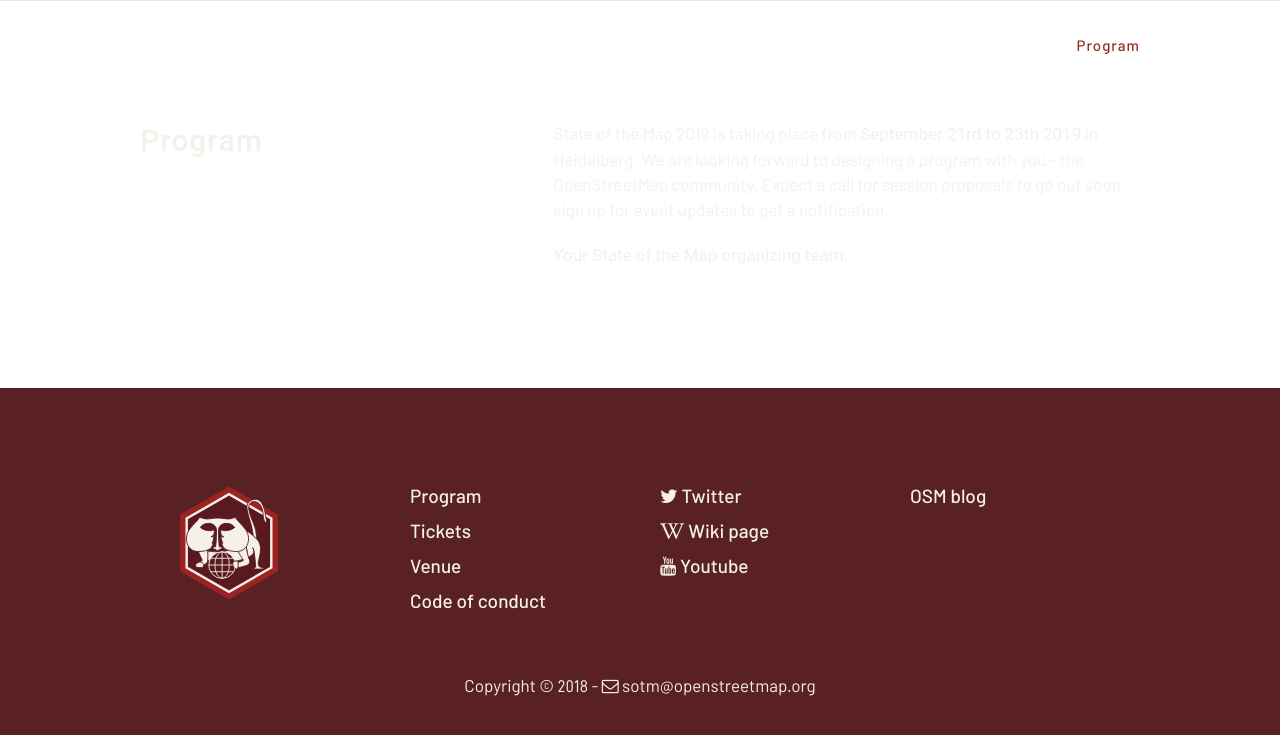
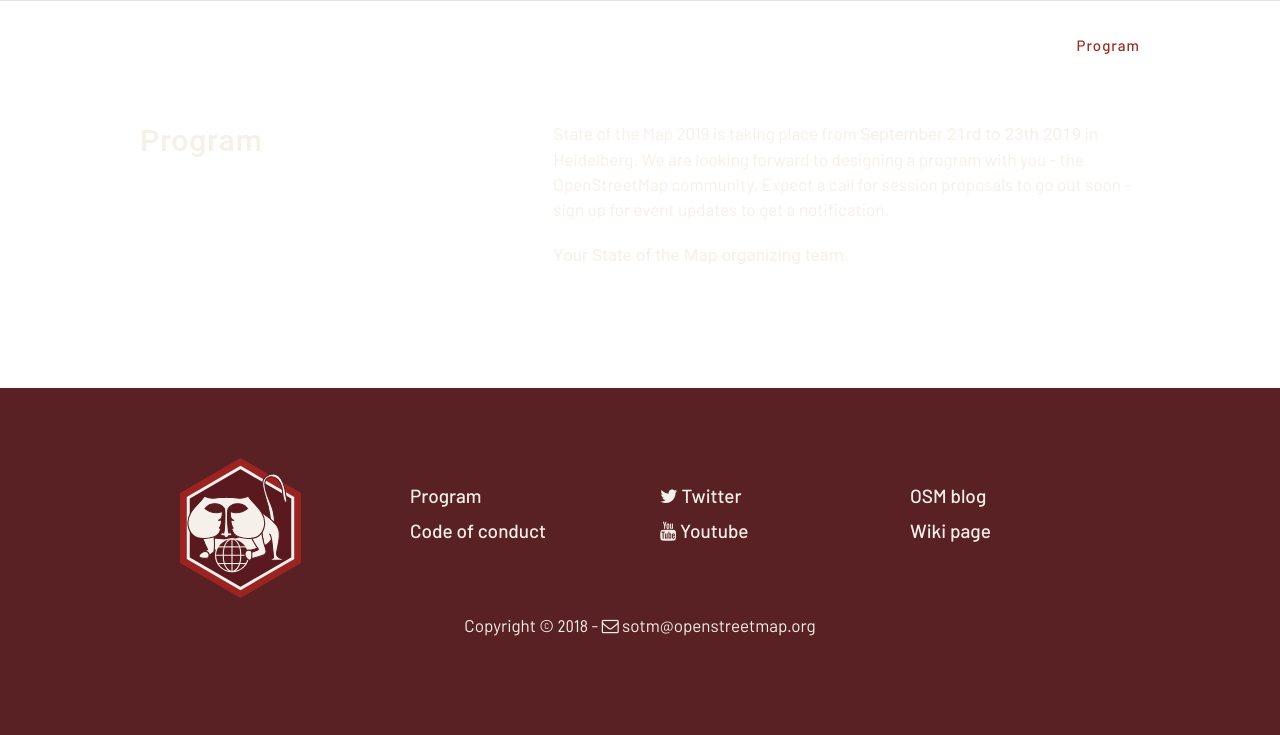
Before and after one commit to openstreetmap/stateofthemap-2019, a Jekyll site: the page built from program/index.md, in a window 1280 px wide. Shown: the top 735 px of the page. Built offline with Jekyll 4.4.1, drawn with Linux system fonts in a browser that asks for light colours.

Commit message:
update logo in footer, hide some footer links

```diff
--- a/_includes/footer.html
+++ b/_includes/footer.html
@@ -4,21 +4,21 @@
       <div class="pad2y clearfix">
         <div class="space-bottom1 col12  clearfix footer-links">
           <div class="col3 pad4x hide-mobile">
-            <img src="/img/logo-footer.svg" width="98" height="170">
+            <img src="/img/logo-footer.svg" style="height:140px; margin-bottom: -20px;">
           </div>
           <nav class="col3 pad2">
             <a href="{{site.baseurl}}/program/" class="animate block">Program</a>
-                <a href="https://join.osmfoundation.org/state-of-the-map-2018/" class="animate block">Tickets</a>
-            <a href="{{site.baseurl}}/venue/" class="animate block">Venue</a>
+            <!--<a href="https://join.osmfoundation.org/state-of-the-map-2018/" class="animate block">Tickets</a>-->
+            <!--<a href="{{site.baseurl}}/venue/" class="animate block">Venue</a>-->
             <a href="{{site.baseurl}}/codeofconduct/" class="animate">Code of conduct</a>
           </nav>
           <nav class="col3 pad2">
             <a href="https://twitter.com/sotm" class="animate block"><i class="fa fa-twitter" aria-hidden="true"></i> Twitter</a>
-                <a href="https://wiki.openstreetmap.org/wiki/State_of_the_Map_2018" class="animate block"><i class="fa fa-wikipedia-w" aria-hidden="true"></i> Wiki page</a>
-                <a href="https://www.youtube.com/channel/UCLqJsr_5PfdvDFbgv1qp2aQ" class="animate block"><i class="fa fa-youtube" aria-hidden="true"></i> Youtube</a>
+            <a href="https://www.youtube.com/channel/UCLqJsr_5PfdvDFbgv1qp2aQ" class="animate block"><i class="fa fa-youtube" aria-hidden="true"></i> Youtube</a>
           </nav>
           <nav class="col3 pad2">
             <a href="https://blog.openstreetmap.org/" class="animate">OSM blog</a>
+            <a href="https://wiki.openstreetmap.org/wiki/State_of_the_Map_2018" class="animate block">Wiki page</a>
           </nav>
         </div>
       </div>
```
